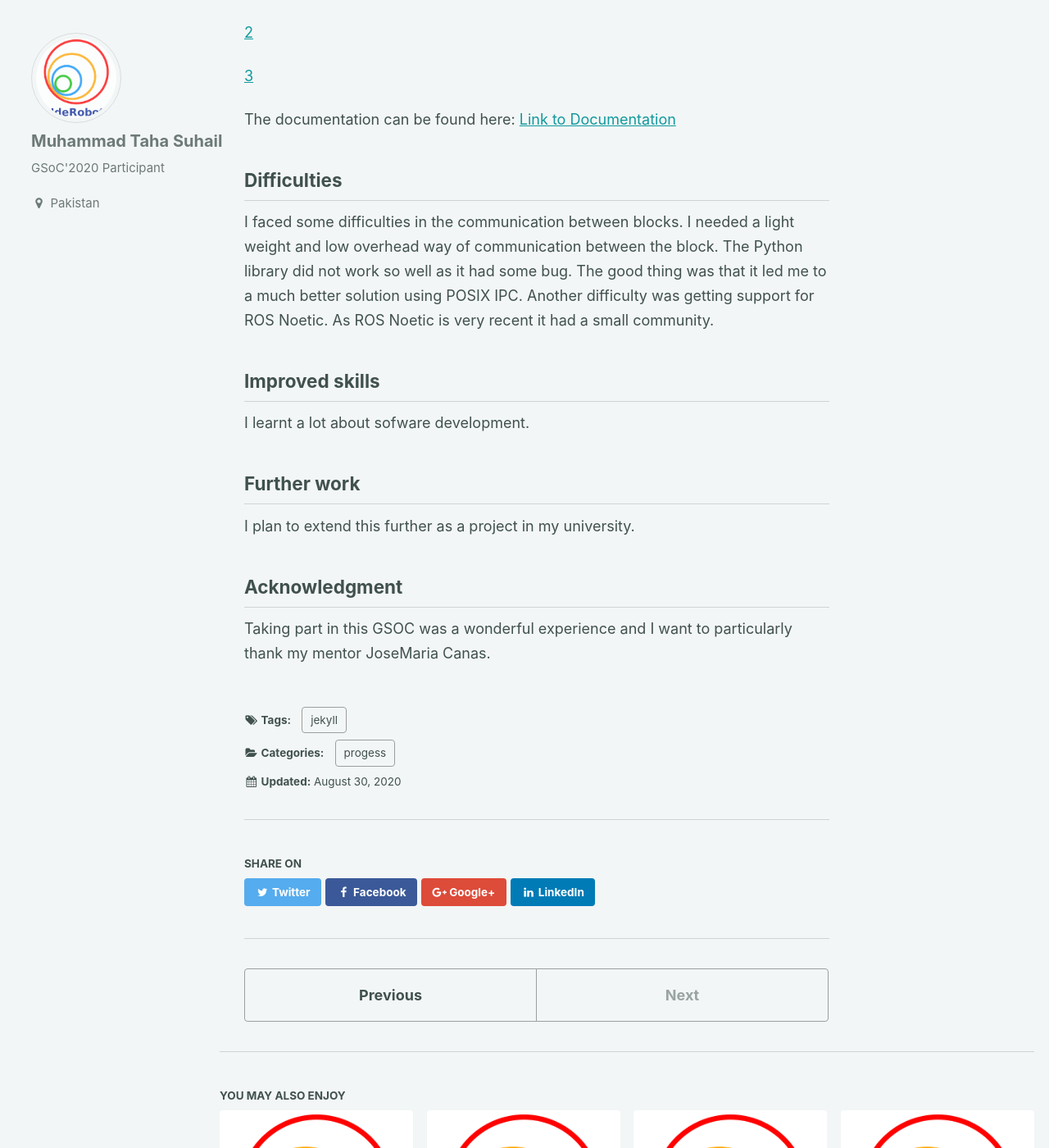
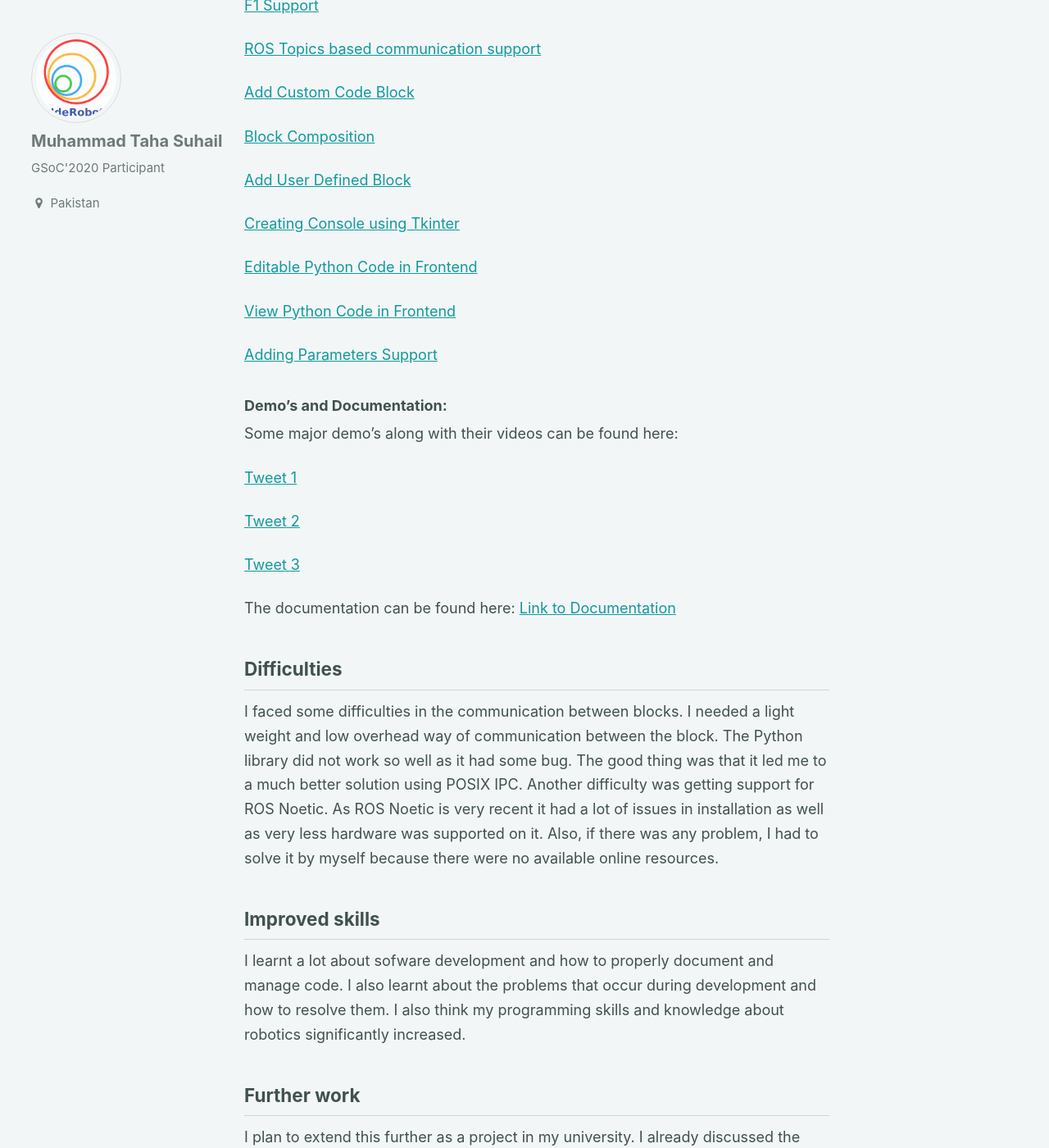
Before and after one commit to TheRoboticsClub/colab-gsoc2020-Muhammad_Taha, a Jekyll site: the page built from docs/_posts/2020-08-30-Final-Report.md, in a window 1280 px wide and 1400 px high, scrolled down 1537 px. Shown: the whole window at 82% size. Built offline with Jekyll 4.4.1, drawn with Linux system fonts in a browser that asks for light colours; some of the changed text lies outside the part shown.

Commit message:
Update 2020-08-30-Final-Report.md

```diff
--- a/docs/_posts/2020-08-30-Final-Report.md
+++ b/docs/_posts/2020-08-30-Final-Report.md
@@ -3,6 +3,7 @@
 date:   2020-08-30
 categories: progess
 tags: jekyll
+
 ---
 
 
@@ -10,42 +11,61 @@
 
 JdeRobot is an open toolkit for developing robotics applications. The toolkit provides several tools, libraries and reusable nodes for Robotics and Computer Vision. My project was an addition of a new tool to this organization. This project aimed at developing a tool that provides a simple drag-and-drop interface consisting of blocks and wires which then synthesizes the program into a Python application. This shortens the development time greatly as well as makes development quite easy. Also, as the modules provide built-in functionality, the software would be much more optimized, robust and modular.
 
+
 ## Contributions
 
 As my work was building a complete tool rather than contributing to a specific project. I can divide my work into 5 parts:
+
 
 ### Python Back End:
 
 In this section as I had to implement everything from scratch, so I uploaded the files directly. It is described in the documentation. Other pull requests are below:
 
 [Shift from Multi-threading to Multi-Processing](https://github.com/JdeRobot/VisualCircuit/issues/15)
+
 [Wire Support](https://github.com/JdeRobot/VisualCircuit/issues/22)
+
 [Improvements in Block Synthesis](https://github.com/JdeRobot/VisualCircuit/issues/42)
+
 
 ### Development of Modules:
 
 [Adding Blocks](https://github.com/JdeRobot/VisualCircuit/issues/13)
+
 [Sample Blocks](https://github.com/JdeRobot/VisualCircuit/issues/20)
+
 
 ### NodeJS Front End:
 
 In this section, I uploaded the files directly as they were imported from icestudio and the other pull requests are below:
 
 [Clean IceStudio Traces](https://github.com/JdeRobot/VisualCircuit/pull/19)
+
 [Changing extensions from .ice to .vc](https://github.com/JdeRobot/VisualCircuit/issues/41)
+
 [Minor changes to directories and paths](https://github.com/JdeRobot/VisualCircuit/pull/23)
+
 [Assigning thumbnails to blocks](https://github.com/JdeRobot/VisualCircuit/issues/28)
+
 
 ### Adding Functionalities:
 
 [F1 Support](https://github.com/JdeRobot/VisualCircuit/issues/31)
+
 [ROS Topics based communication support](https://github.com/JdeRobot/VisualCircuit/issues/25)
+
 [Add Custom Code Block](https://github.com/JdeRobot/VisualCircuit/issues/32)
+
 [Block Composition](https://github.com/JdeRobot/VisualCircuit/issues/45)
+
 [Add User Defined Block](https://github.com/JdeRobot/VisualCircuit/issues/37)
+
 [Creating Console using Tkinter](https://github.com/JdeRobot/VisualCircuit/issues/36)
+
 [Editable Python Code in Frontend](https://github.com/JdeRobot/VisualCircuit/issues/35)
+
 [View Python Code in Frontend](https://github.com/JdeRobot/VisualCircuit/issues/34)
+
 [Adding Parameters Support](https://github.com/JdeRobot/VisualCircuit/issues/33)
 
 
@@ -53,11 +73,11 @@
 
 Some major demo's along with their videos can be found here:
 
-[1](https://twitter.com/JdeRobot/status/1298632443969392640)
+[Tweet 1](https://twitter.com/JdeRobot/status/1298632443969392640)
 
-[2](https://twitter.com/JdeRobot/status/1293209125208367105)
+[Tweet 2](https://twitter.com/JdeRobot/status/1293209125208367105)
 
-[3](https://twitter.com/JdeRobot?ref_src=twsrc%5Egoogle%7Ctwcamp%5Eserp%7Ctwgr%5Eauthor)
+[Tweet 3](https://twitter.com/JdeRobot/status/1280055010747875328)
 
 
 The documentation can be found here: [Link to Documentation](https://jderobot.github.io/VisualCircuit/documentation/)
@@ -66,16 +86,16 @@
 ## Difficulties
 
 I faced some difficulties in the communication between blocks. I needed a light weight and low overhead way of communication between the block. The Python library did not work so well as it had some bug. The good thing was that it led me to a much better solution using POSIX IPC.
-Another difficulty was getting support for ROS Noetic. As ROS Noetic is very recent it had a small community.
+Another difficulty was getting support for ROS Noetic. As ROS Noetic is very recent it had a lot of issues in installation as well as very less hardware was supported on it. Also, if there was any problem, I had to solve it by myself because there were no available online resources.
 
 ## Improved skills
 
-I learnt a lot about sofware development.
+I learnt a lot about sofware development and how to properly document and manage code. I also learnt about the problems that occur during development and how to resolve them. I also think my programming skills and knowledge about robotics significantly increased.
 
 ## Further work
 
-I plan to extend this further as a project in my university.
+I plan to extend this further as a project in my university. I already discussed the future roadmap for this tool with my mentor and we are trying to make this into a solid tool. There are many milestones that we have discussed and I plan to work on this for the next 8-10 months.
 
 ## Acknowledgment
 
-Taking part in this GSOC was a wonderful experience and I want to particularly thank my mentor JoseMaria Canas.
+Taking part in this GSOC was an awesome experience and I want to particularly thank my mentor JoseMaria Canas for his supervision.
```
